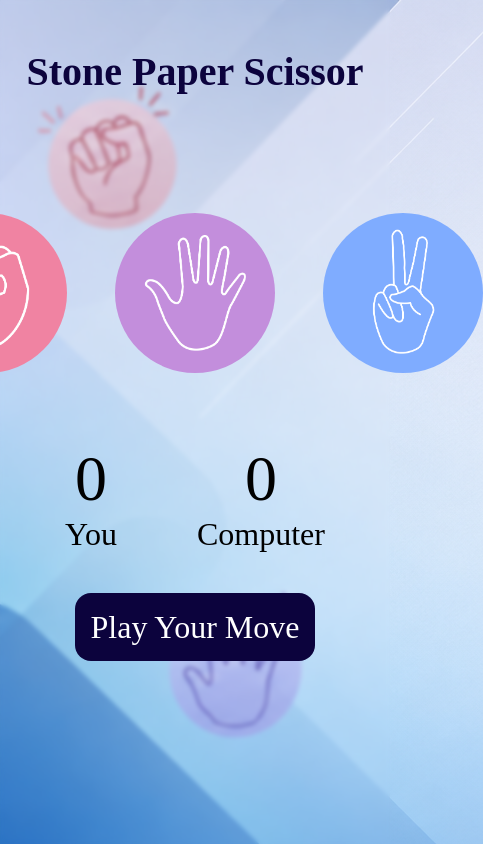
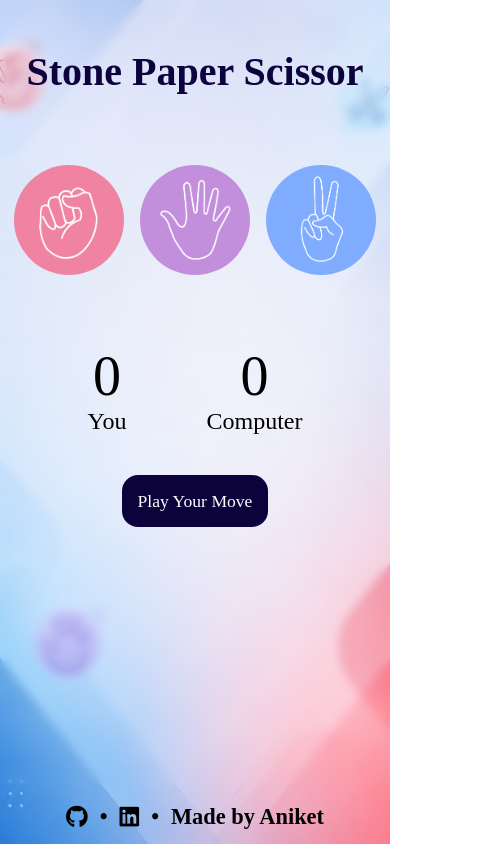
Before and after one commit to aniketsinghh11/Rock-Paper-Scissor-Game, a plain HTML site: page index.html in a window 390 px wide. Shown: the whole page, 483 px wide, since content can reach past the window. Drawn offline with Linux system fonts and the light colour scheme.

Commit message:
Made the Game Responsive for Mobile

```diff
--- a/index.html
+++ b/index.html
@@ -4,7 +4,11 @@
     <meta charset="UTF-8" />
     <meta name="viewport" content="width=device-width, initial-scale=1.0" />
     <link rel="stylesheet" href="style.css" />
-    <link rel="icon" type="image/png" href="images/faviconn.png">
+    <link
+      rel="stylesheet"
+      href="https://cdnjs.cloudflare.com/ajax/libs/font-awesome/6.7.2/css/all.min.css"
+    />
+    <link rel="icon" type="image/png" href="images/faviconn.png" />
     <title>Stone Paper Scissor</title>
   </head>
   <body>
@@ -36,6 +40,29 @@
         <p class="msg">Play Your Move</p>
       </div>
     </main>
+    <footer>
+      <a
+        href="https://github.com/yourusername"
+        target="_blank"
+        aria-label="GitHub"
+      >
+        <i class="fa-brands fa-github"></i>
+      </a>
+
+      <span>•</span>
+
+      <a
+        href="https://www.linkedin.com/in/yourusername/"
+        target="_blank"
+        aria-label="LinkedIn"
+      >
+        <i class="fa-brands fa-linkedin"></i>
+      </a>
+
+      <span>•</span>
+
+      <span>Made by Aniket</span>
+    </footer>
 
     <script src="main.js"></script>
   </body>
--- a/main.js
+++ b/main.js
@@ -15,7 +15,7 @@ const getCompChoice = () => {
 const drawScore = () => {
   console.log("It's a draw!");
   msg.innerText = `Game was Draw. Play again! `;
-
+  msg.style.color = "#ffffff";
   msg.style.backgroundColor = "#0c033d";
 };
 
@@ -23,13 +23,14 @@ const showWinner = (userWin, userChoice, compChoice) => {
   if (userWin) {
     userScore++;
     userpoint.innerHTML = userScore;
-    console.log("userscore: ",userScore);
+    console.log("userscore: ", userScore);
     console.log("User wins!");
     msg.innerText = `You Win! Your ${userChoice} beats  Computer's ${compChoice}`;
     msg.style.backgroundColor = "#2aff0e";
+    msg.style.color = "#000000";
   } else {
     compScore++;
-    console.log("comp score: ",compScore);
+    console.log("comp score: ", compScore);
     comppoint.innerHTML = compScore;
     console.log("Computer wins!");
     msg.innerText = `You Loose!  Computer ${compChoice} beats Your ${userChoice}`;
--- a/style.css
+++ b/style.css
@@ -3,13 +3,13 @@
   padding: 0;
   text-align: center;
 }
-body{
-background-image: url("images/back.png");
+body {
+  background-image: url("images/back.png");
   height: 100vh;
 }
 
 main {
-  height: 100vh;
+  height: calc(100vh - 60px);
   backdrop-filter: blur(2px);
 }
 h1 {
@@ -20,7 +20,6 @@ h1 {
   height: 5rem;
   line-height: 5rem;
   padding-top: 2rem;
-
 }
 .choice {
   height: 170px;
@@ -74,3 +73,81 @@ img {
   padding: 1rem;
   border-radius: 1rem;
 }
+
+@media (max-width: 768px) {
+  body {
+    background-image: url("images/mobile.png");
+    background-size: cover;
+    background-position: center;
+    background-repeat: no-repeat;
+    min-height: 100vh;
+  }
+  main {
+    backdrop-filter: blur(5px);
+  }
+  .choices {
+    gap: 0.4rem;
+    margin-top: 3rem;
+  }
+  .choice {
+    height: 120px;
+    width: 120px;
+  }
+  img {
+    height: 110px;
+    width: 110px;
+  }
+  .score-board {
+    font-size: 1.5rem;
+  }
+  #user-score,
+  #comp-score {
+    font-size: 3.5rem;
+  }
+  .msg {
+    background-color: #0c033d;
+    color: #ffff;
+    font-size: 1.1rem;
+    margin-top: 5rem;
+
+    padding: 1rem;
+    border-radius: 1rem;
+  }
+  footer i {
+    font-size: 5px;
+  }
+  span {
+    color: #b11313;
+    font-weight: 400;
+    font-size: 5px;
+  }
+}
+
+footer {
+  display: flex;
+  justify-content: center;
+  align-items: center;
+  gap: 12px;
+  padding: 20px 0;
+  font-size: 14px;
+  color: #777;
+}
+
+footer a {
+  color: rgb(0, 0, 0);
+  text-decoration: none;
+  transition: 0.3s ease;
+}
+
+footer a:hover {
+  color: #4f8cff;
+}
+
+footer i {
+  font-size: 1.4rem;
+}
+span {
+  color: #000000;
+  font-weight: 600;
+  font-size: 1.4rem;
+}
```
Also changed, not shown: images/mobile.png (added).
